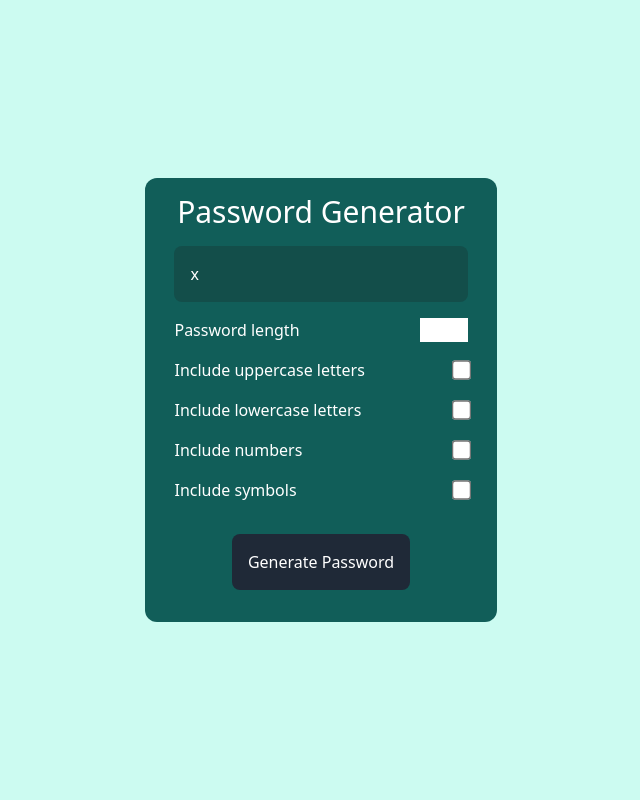
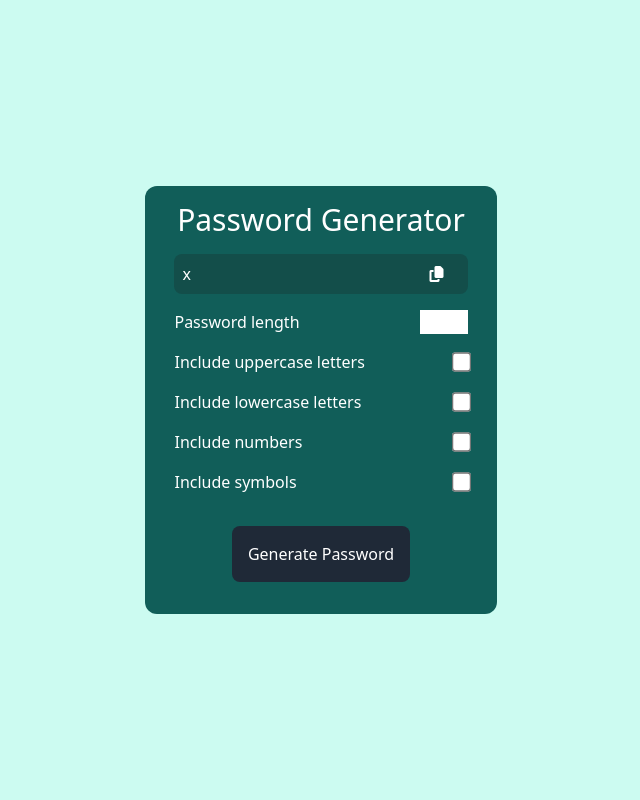
Before and after one commit to sammarston15/password-generator, a Flask app: template templates/index.html in a window 1280 px wide. Shown: the whole page, without its empty margins (319-959 px from the left). Run offline with Flask 2, Linux system fonts and the light colour scheme; the template is opened without the code that fills it: most values are stand-ins (such as "Sample title", 1, 10 or a date in 2020); some libraries are stand-ins or nearby versions.

Commit message:
added copy button

```diff
--- a/templates/index.html
+++ b/templates/index.html
@@ -6,22 +6,26 @@
         <meta name="viewport" content="width=device-width, initial-scale=1.0" />
         <title>Password Generator</title>
         <script src="https://cdn.tailwindcss.com"></script>
+        <script
+            src="https://kit.fontawesome.com/57928373af.js"
+            crossorigin="anonymous"
+        ></script>
     </head>
     <body>
         <div
             class="flex justify-center items-center bg-teal-100 h-screen text-white"
         >
             <div
-                class="w-auto h-auto bg-teal-800 rounded-xl flex flex-col justify-center"
+                class="h-auto bg-teal-800 rounded-xl flex flex-col justify-center items-center"
             >
                 <h1 class="text-center text-white py-4 px-8 text-3xl">
                     Password Generator
                 </h1>
                 <div
-                    class="w-10/12 h-auto bg-teal-900 rounded-lg mx-auto flex justify-start items-center p-4 whitespace-nowrap overflow-scroll"
+                    class="w-10/12 h-auto max-w-xs bg-teal-900 rounded-lg flex justify-start items-center p-2 whitespace-nowrap"
                 >
-                    {% if generated_password %} {{generated_password}} {% else
-                    %} <span> </span>{% endif %}
+                    <span id="copyText" class="w-10/12 flex items-center shrink overflow-x-auto">{% if generated_password %}{{generated_password}}{% endif %}</span>
+                    <i class="fa-solid fa-copy w-2/12 text-center hover:cursor-pointer active:scale-90" onclick="copyContent()"></i>
                 </div>
                 <form
                     action="/submit"
@@ -76,5 +80,18 @@
                 </form>
             </div>
         </div>
+        <script>
+            let text = document.getElementById('copyText').innerHTML;
+            const copyContent = async () => {
+              try {
+                console.log('hit try block')
+                await navigator.clipboard.writeText(text);
+                alert('Content copied to clipboard');
+              } catch (err) {
+                console.log('hit error block')
+                console.error('Failed to copy: ', err);
+              }
+            }
+          </script>
     </body>
 </html>
```
